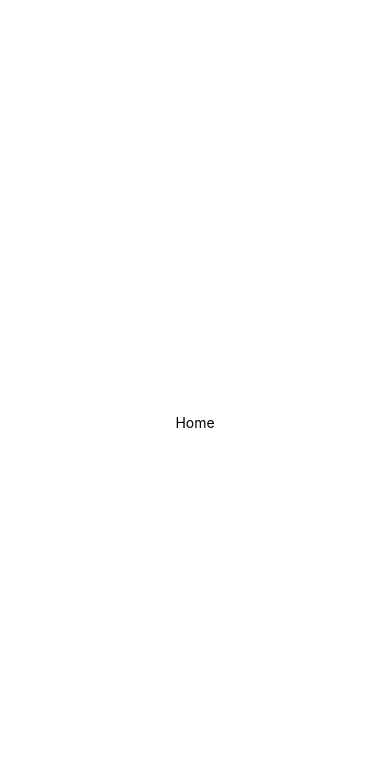
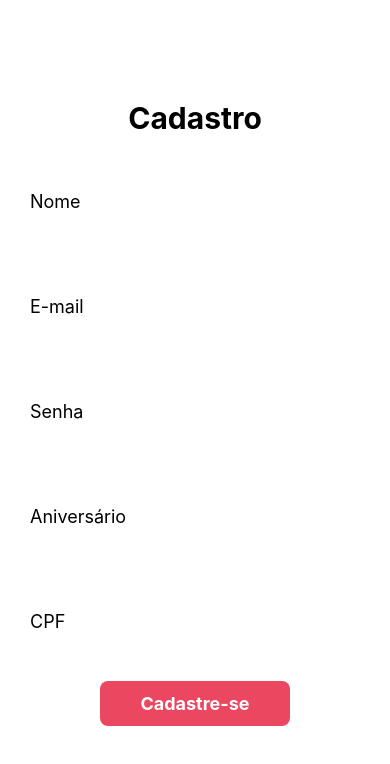
Before and after one commit to ThalisAntunesDaSilva/IndicaMais-app, a React Native app: screen /Home in a window 390 px wide. Shown: the top 764 px of the page. Built offline with nearby package versions, Linux system fonts and the light colour scheme.

Commit message:
feat: add Register

```diff
--- a/src/pages/Home/index.js
+++ b/src/pages/Home/index.js
@@ -1,10 +1,32 @@
-import { StatusBar } from 'expo-status-bar';
-import { StyleSheet, Text, View } from 'react-native';
+import { StatusBar } from "expo-status-bar";
+import {
+  Button,
+  StyleSheet,
+  Text,
+  TextInput,
+  TouchableOpacity,
+  View,
+} from "react-native";
 
 export default function App() {
   return (
     <View style={styles.container}>
-      <Text>Home</Text>
+      <Text style={styles.title}>Cadastro</Text>
+
+      <TextInput style={styles.input} placeholder="Nome" />
+      <TextInput style={styles.input} placeholder="E-mail" />
+      <TextInput
+        style={styles.input}
+        placeholder="Senha"
+        secureTextEntry={true}
+      />
+      <TextInput style={styles.input} placeholder="Aniversário" />
+      <TextInput style={styles.input} placeholder="CPF" />
+
+      <TouchableOpacity style={styles.button}>
+        <Text style={styles.buttonText}>Cadastre-se</Text>
+      </TouchableOpacity>
+
       <StatusBar style="auto" />
     </View>
   );
@@ -13,8 +35,45 @@ export default function App() {
 const styles = StyleSheet.create({
   container: {
     flex: 1,
-    backgroundColor: '#fff',
-    alignItems: 'center',
-    justifyContent: 'center',
+    backgroundColor: "#fff",
+    alignItems: "center",
+    paddingTop: 100,
+    paddingHorizontal: 20,
+  },
+  title: {
+    fontSize: 30,
+    fontWeight: "bold",
+    color: "black",
+    marginBottom: 20,
+  },
+  label: {
+    fontWeight: "bold",
+    fontSize: 18,
+    marginBottom: 5,
+    alignSelf: "flex-start",
+    color: "black",
+  },
+  input: {
+    width: "100%",
+    height: 90,
+    backgroundColor: "white",
+    borderRadius: 8,
+    marginBottom: 15,
+    paddingHorizontal: 10,
+    paddingVertical: 10,
+    fontSize: 18,
+    color: "black",
+  },
+  button: {
+    backgroundColor: "#ec4760",
+    paddingVertical: 12,
+    paddingHorizontal: 40,
+    borderRadius: 8,
+  },
+  buttonText: {
+    color: "white",
+    fontWeight: "bold",
+    fontSize: 18,
+    borderRadius: 15,
   },
 });
--- /dev/null
+++ b/src/pages/Register/index.js
@@ -0,0 +1,20 @@
+import { StatusBar } from "expo-status-bar";
+import { StyleSheet, Text, View } from "react-native";
+
+export default function App() {
+  return (
+    <View style={styles.container}>
+      <Text>Register</Text>
+      <StatusBar style="auto" />
+    </View>
+  );
+}
+
+const styles = StyleSheet.create({
+  container: {
+    flex: 1,
+    backgroundColor: "red",
+    alignItems: "center",
+    justifyContent: "center",
+  },
+});
--- a/src/routes.js
+++ b/src/routes.js
@@ -1,15 +1,17 @@
 import React from "react";
-import { NavigationContainer } from "@react-navigation/native"
-import { createNativeStackNavigator } from "@react-navigation/native-stack"
+import { NavigationContainer } from "@react-navigation/native";
+import { createNativeStackNavigator } from "@react-navigation/native-stack";
 const Stack = createNativeStackNavigator();
 import Home from "./pages/Home/index";
+import Register from "./pages/Register";
 
 export default function Routes() {
-    return (
-      <NavigationContainer>
-        <Stack.Navigator screenOptions={{ headerShown: false }}>
-          <Stack.Screen name="Home" component={Home} />
-          </Stack.Navigator>
+  return (
+    <NavigationContainer>
+      <Stack.Navigator screenOptions={{ headerShown: false }}>
+        <Stack.Screen name="Home" component={Home} />
+        <Stack.Screen name="Register" component={Register} />
+      </Stack.Navigator>
     </NavigationContainer>
   );
 }
```
